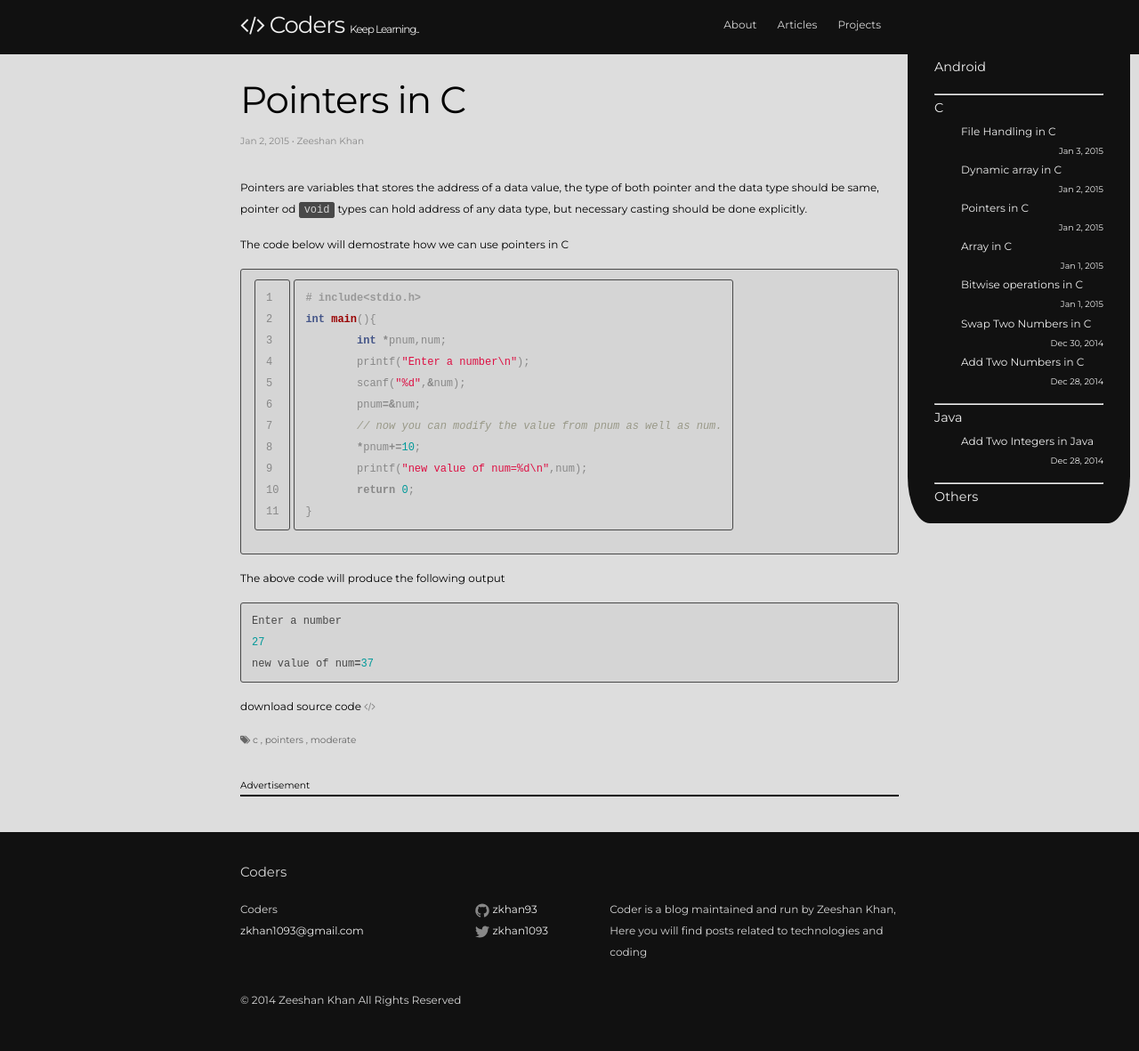
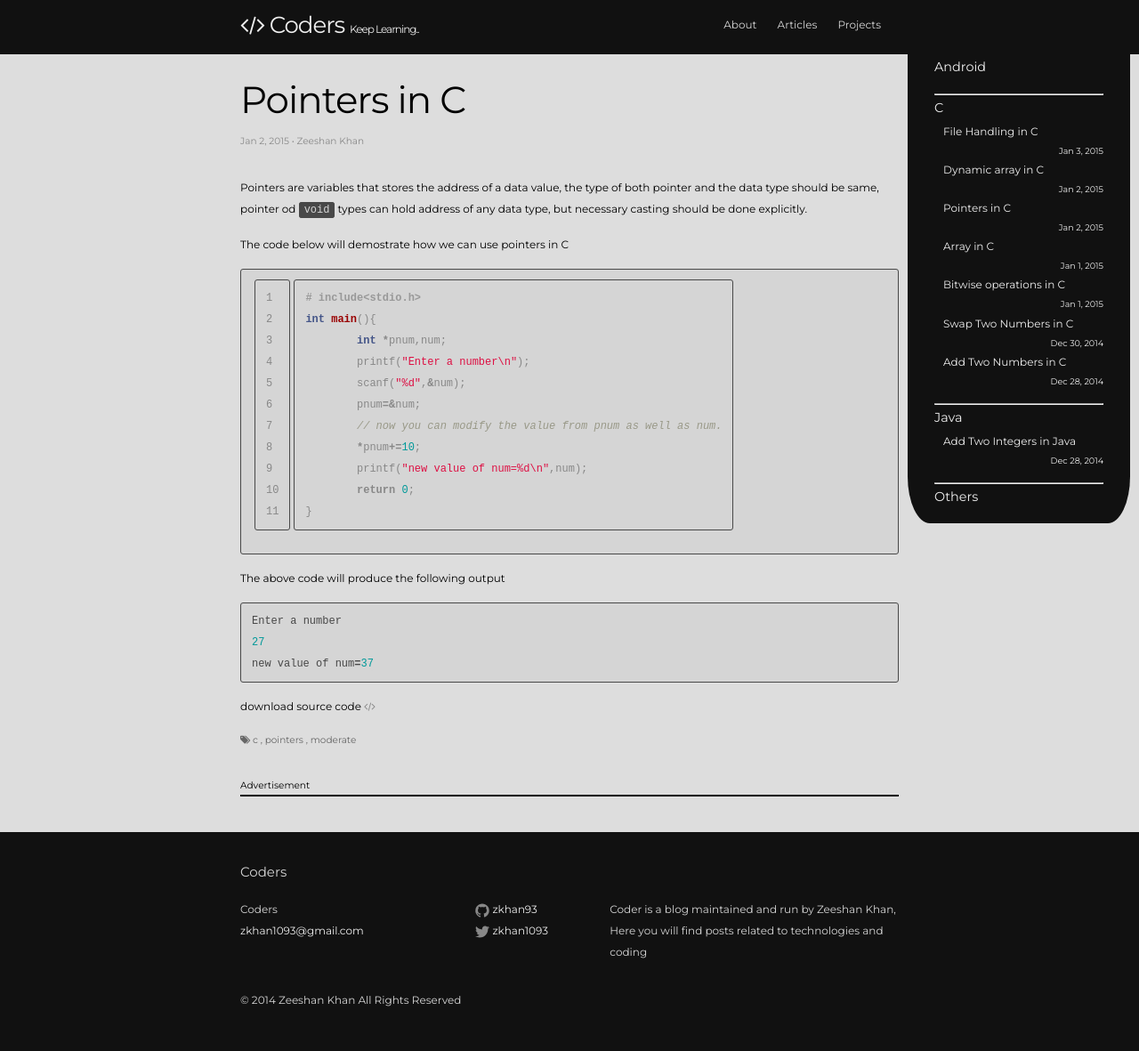
Before and after one commit to zkhan93/zkhan93.github.io, a Jekyll site: the page built from articles/c/_posts/2015-01-02-pointers-in-c.markdown, in a window 1280 px wide. Shown: the whole page at 89% size. Built offline with Jekyll 4.4.1, drawn with Linux system fonts in a browser that asks for light colours; nearby versions of some CDN libraries; comment, search, counter and statistics services are not loaded.

Commit message:
layout changes and layout fixes

```diff
--- a/_layouts/post.html
+++ b/_layouts/post.html
@@ -21,5 +21,5 @@ layout: default
 				{% endfor %}
 		</p>
   </article>
-
+{% include disqus.html %}
 </div>
--- a/css/main.scss
+++ b/css/main.scss
@@ -81,6 +81,9 @@ $on-laptop:        800px;
 	li{
 		list-style:none;
 	}
+	ul{
+		margin-left:10px;
+	}
 	.date{
 		font-size:$small-sidebar-font-size;
 		text-align:right;
@@ -113,6 +116,9 @@ $on-laptop:        800px;
 	}
 	li{
 		list-style:none;
+	}
+	ul{
+		margin-left:0px;
 	}
 	a{
 		color:$text-color-light;
```
